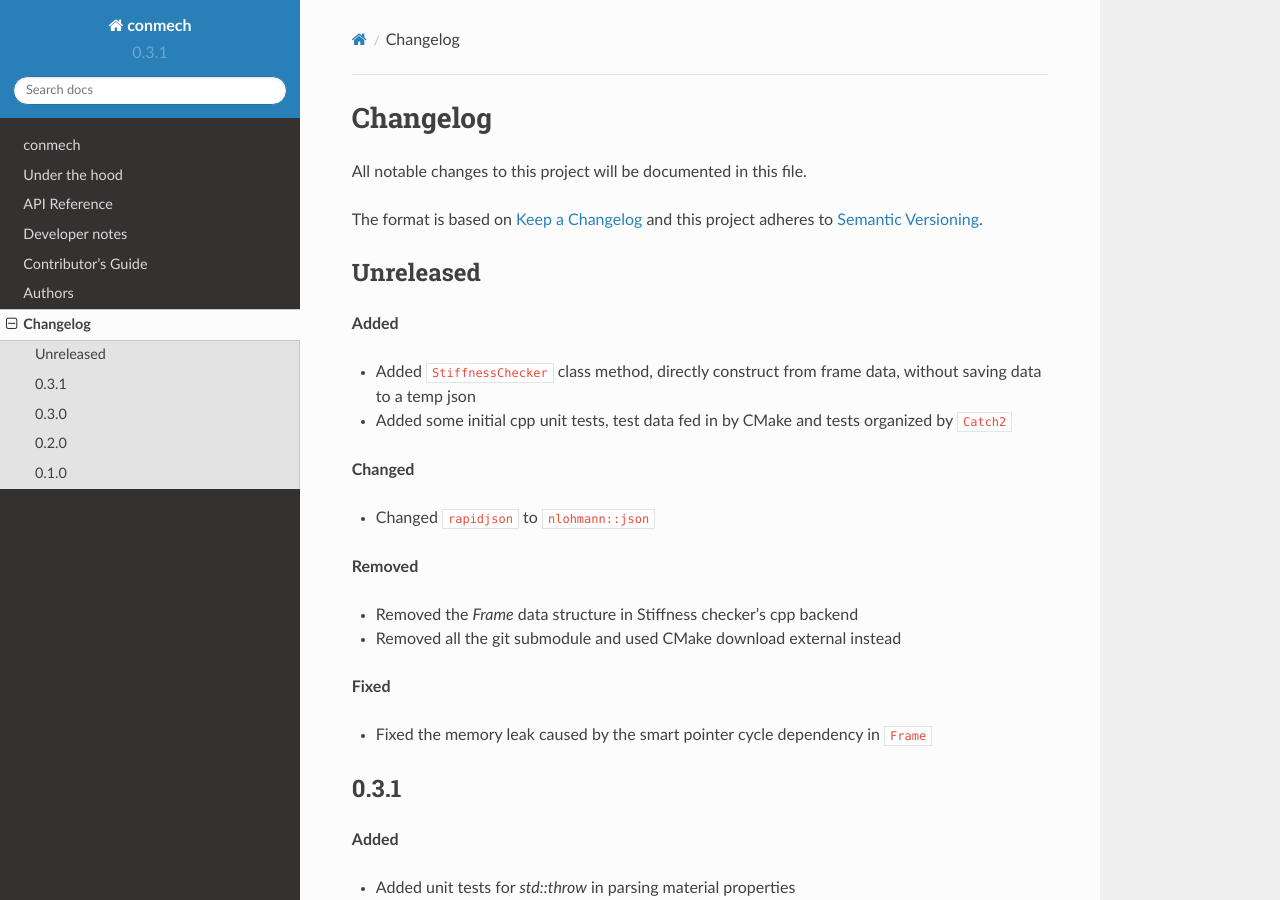
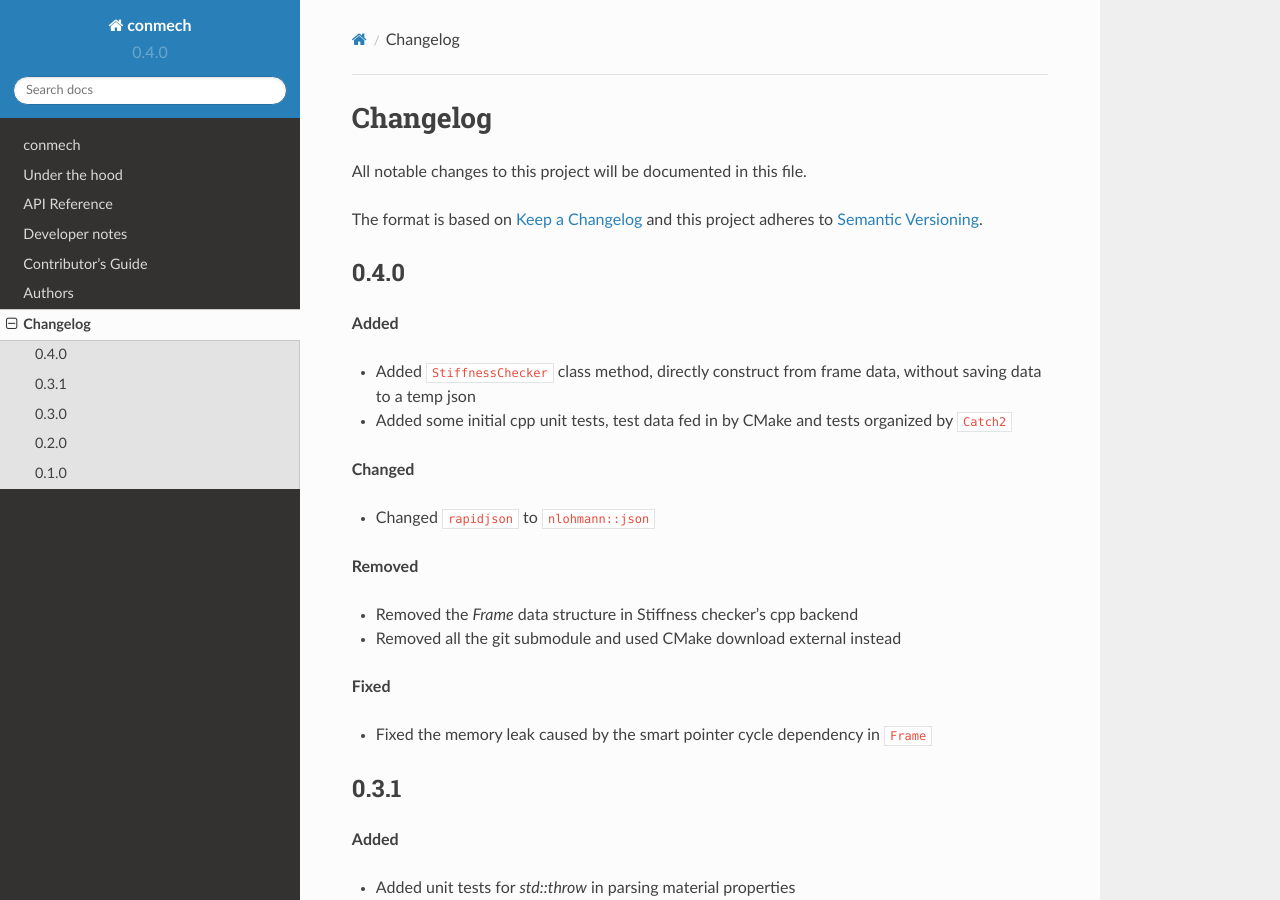
Before and after one commit to yijiangh/conmech, a Sphinx documentation site: the page built from docs/changelog.rst, in a window 1280 px wide and 900 px high. Built offline with Sphinx 7.4.7 and the Read the Docs theme 2.0.0, drawn with Linux system fonts in a browser that asks for light colours; pages that are not in the unit, such as notebooks, are missing from menus.

Commit message:
Bump version to 0.4.0

```diff
--- a/CHANGELOG.rst
+++ b/CHANGELOG.rst
@@ -8,7 +8,7 @@ All notable changes to this project will be documented in this file.
 The format is based on `Keep a Changelog <https://keepachangelog.com/en/1.0.0/>`_
 and this project adheres to `Semantic Versioning <https://semver.org/spec/v2.0.0.html>`_.
 
-Unreleased
+0.4.0
 -----------
 
 **Added**
--- a/docs/conf.py
+++ b/docs/conf.py
@@ -10,7 +10,7 @@ project = 'conmech'
 year = '2020'
 author = 'Yijiang Huang'
 copyright = '{0}, {1}'.format(year, author)
-version = release = '0.3.1'
+version = release = '0.4.0'
 
 master_doc = 'index'
 source_suffix = '.rst'
--- a/src/pyconmech/__version__.py
+++ b/src/pyconmech/__version__.py
@@ -1,7 +1,7 @@
 __title__ = 'pyconmech'
 __description__ = 'py bindings for conmech: a C++ lib for 3D frame elastis deformation analysis.'
 __url__ = 'https://github.com/yijiangh/conmech'
-__version__ = '0.3.1'
+__version__ = '0.4.0'
 __author__ = 'Yijiang Huang'
 __author_email__ = 'yijiangh@mit.edu'
 __license__ = 'MIT license'
```
Also changed, not shown: .bumpversion.cfg.
